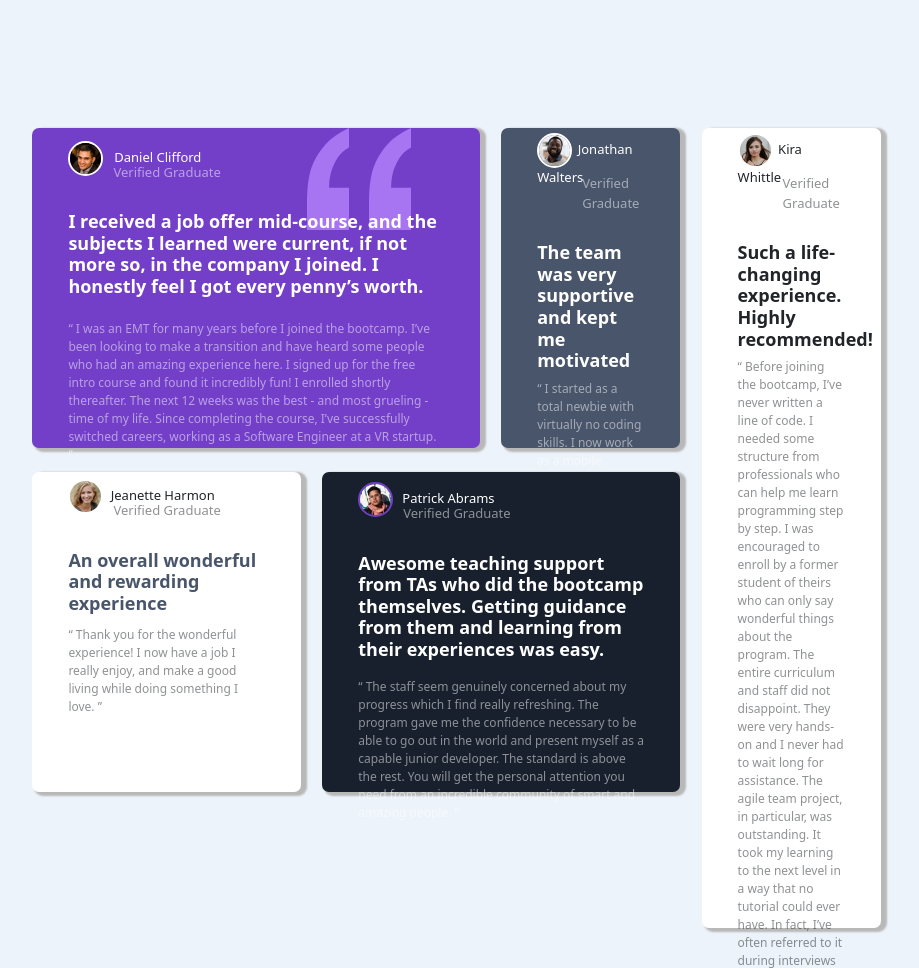
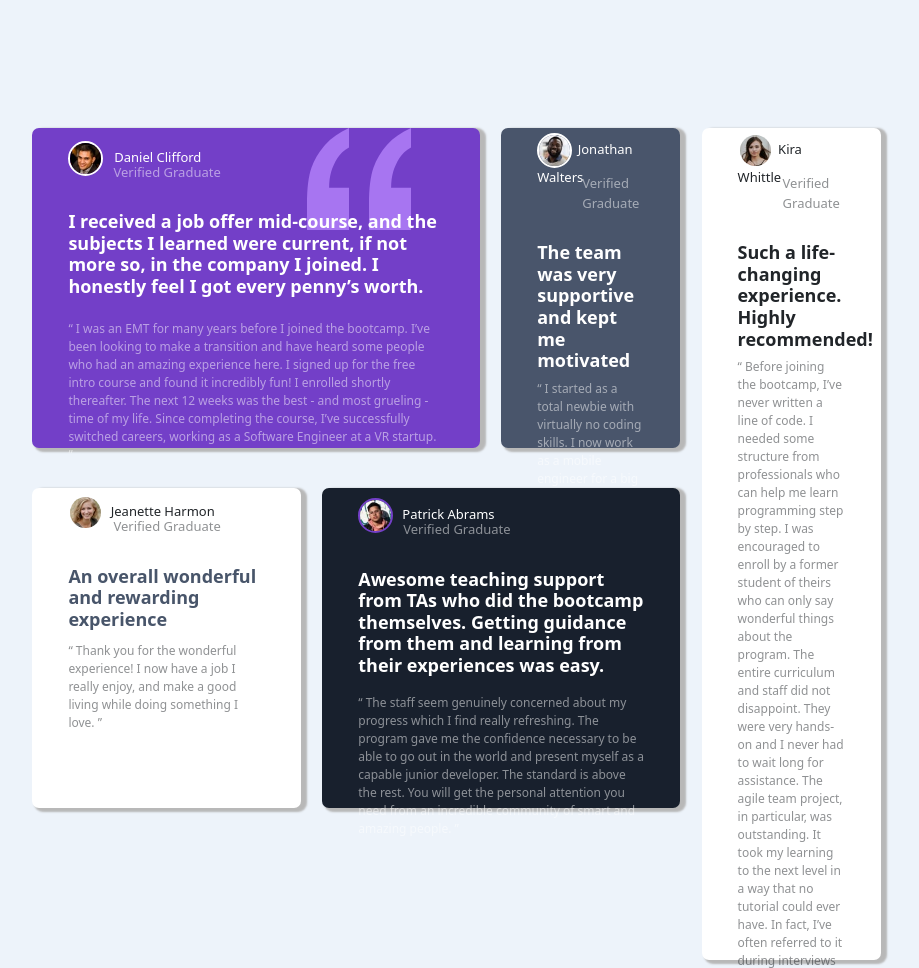
Before and after one commit to NourhaanMoHamed/Testimonials, a plain HTML site: page index.html in a window 1280 px wide. Shown: the top 968 px of the page, without its empty margins (186-1105 px from the left). Drawn offline with nearby package versions, Linux system fonts and the light colour scheme; a web font is replaced by a local one.

Commit message:
Update style.css

```diff
--- a/style.css
+++ b/style.css
@@ -74,7 +74,7 @@ body{
 {
     .last2{
         position: relative;
-        top:-57vh;
+        top:-59vh;
         height: 40vh !important;
 
 
@@ -87,7 +87,7 @@ body{
     }
     .longdiv{
         margin-left: 1%;
-        height: 100vh !important;
+        height: 104vh !important;
     }
     .greydiv{
         margin-left: 1%;
```
